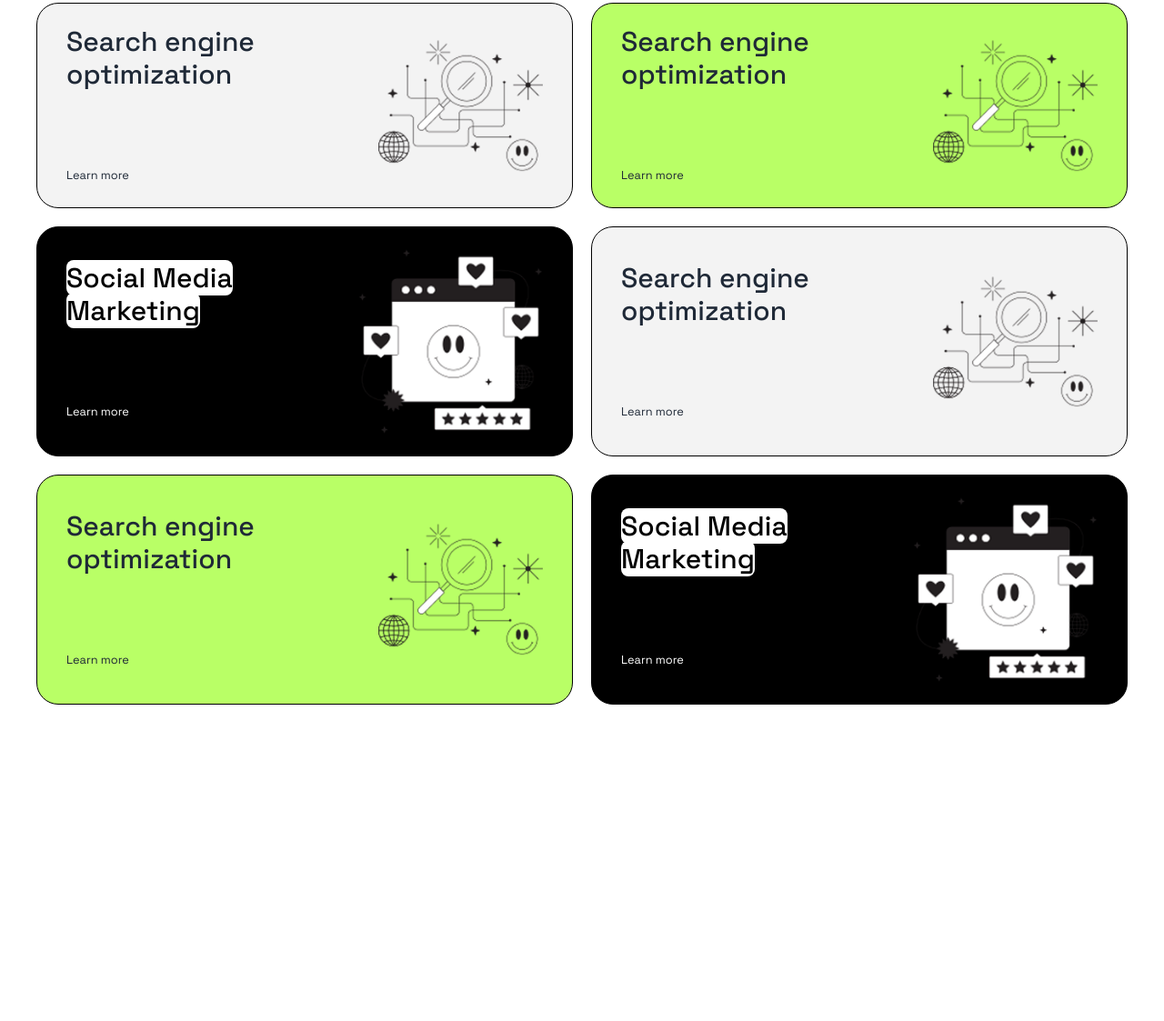
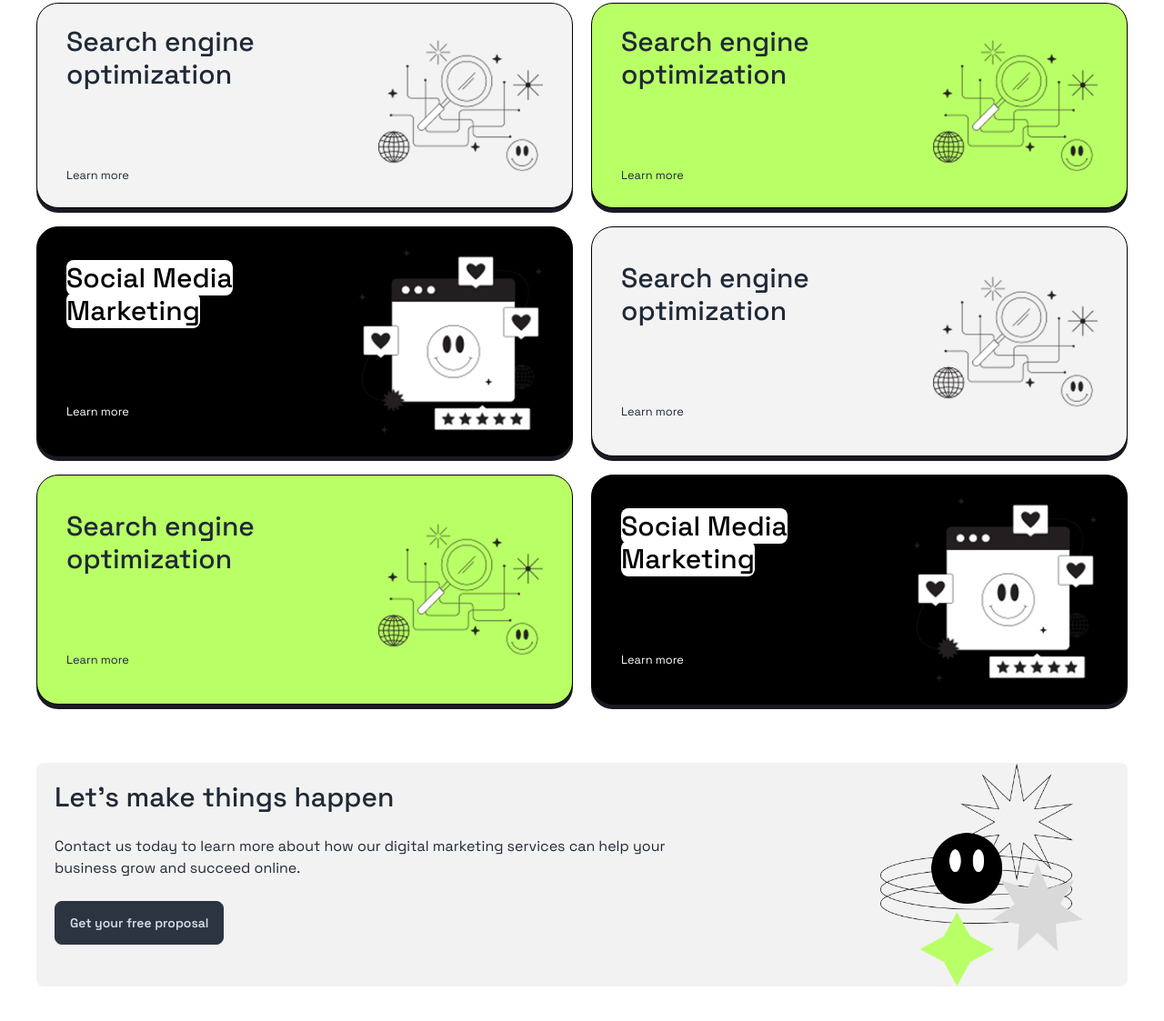
Before and after one commit to shihab103/Big-Project, a plain HTML site: page index.html in a window 1280 px wide. Shown: the part 605-1728 px from the top of the page at 91% size. Before the commit the page ends 1524 px from the top, so only its background shows below. Drawn offline with nearby package versions, Linux system fonts and the light colour scheme.

Commit message:
happen section

```diff
--- a/index.html
+++ b/index.html
@@ -112,7 +112,7 @@
 
     <!-- Services section -->
 
-    <section class="md:container mx-auto mt-5">
+    <section class="md:container mx-auto mt-5 mb-16">
       <div class="lg:px-10 px-5">
         <div class="lg:flex text-center items-center">
           <h1 class="bg-[#B9FF66] inline px-3 py-1 rounded-md font-bold text-center mr-2">Services</h1>
@@ -122,9 +122,9 @@
           </p>
         </div>
         <!-- boxes -->
-        <div class="grid lg:grid-cols-2 mt-12 gap-5 mb-36">
+        <div class="grid lg:grid-cols-2 mt-12 gap-5">
           <!-- box-1 -->
-          <div class="bg-[#F3F3F3] flex items-center px-8 py-6 rounded-3xl border border-black">
+          <div class="bg-[#F3F3F3] flex items-center px-8 py-6 rounded-3xl border border-black shadow-[0px_5px_0px_0px_rgb(25,26,35)]">
             <div>
               <h1 class="mb-20 text-3xl font-medium">Search engine optimization</h1>
               <p><small>Learn more</small></p>
@@ -136,7 +136,7 @@
               />
             </div>
           </div>
-          <div class="bg-[#B9FF66] flex items-center px-8 py-6 rounded-3xl border border-black">
+          <div class="bg-[#B9FF66] flex items-center px-8 py-6 rounded-3xl border border-black shadow-[0px_5px_0px_0px_rgb(25,26,35)]">
             <div>
               <h1 class="mb-20 text-3xl font-medium">Search engine optimization</h1>
               <p><small>Learn more</small></p>
@@ -148,7 +148,7 @@
               />
             </div>
           </div>
-          <div class="bg-black text-white flex items-center px-8 py-6 rounded-3xl border border-black">
+          <div class="bg-black text-white flex items-center px-8 py-6 rounded-3xl border border-black shadow-[0px_5px_0px_0px_rgb(25,26,35)]">
             <div>
               <h1 class="bg-white rounded-lg text-black inline text-3xl font-medium">Social Media</h1>
               <h1 class="bg-white rounded-lg text-black inline text-3xl font-medium">Marketing</h1>
@@ -161,7 +161,7 @@
               />
             </div>
           </div>
-          <div class="bg-[#F3F3F3] flex items-center px-8 py-6 rounded-3xl border border-black">
+          <div class="bg-[#F3F3F3] flex items-center px-8 py-6 rounded-3xl border border-black shadow-[0px_5px_0px_0px_rgb(25,26,35)]">
             <div>
               <h1 class="mb-20 text-3xl font-medium">Search engine optimization</h1>
               <p><small>Learn more</small></p>
@@ -173,7 +173,7 @@
               />
             </div>
           </div>
-          <div class="bg-[#B9FF66] flex items-center px-8 py-6 rounded-3xl border border-black">
+          <div class="bg-[#B9FF66] flex items-center px-8 py-6 rounded-3xl border border-black shadow-[0px_5px_0px_0px_rgb(25,26,35)]">
             <div>
               <h1 class="mb-20 text-3xl font-medium">Search engine optimization</h1>
               <p><small>Learn more</small></p>
@@ -185,7 +185,7 @@
               />
             </div>
           </div>
-          <div class="bg-black text-white flex items-center px-8 py-6 rounded-3xl border border-black">
+          <div class="bg-black text-white flex items-center px-8 py-6 rounded-3xl border border-black shadow-[0px_5px_0px_0px_rgb(25,26,35)]">
             <div>
               <h1 class="bg-white rounded-lg text-black inline text-3xl font-medium">Social Media</h1>
               <h1 class="bg-white rounded-lg text-black inline text-3xl font-medium">Marketing</h1>
@@ -201,5 +201,27 @@
         </div>
       </div>
     </section>
+
+    <!-- happen section -->
+
+    <section class="md:container mx-auto mb-16">
+      <div class="lg:px-10 px-5">
+        <div class="hero bg-base-200 rounded-lg pb-5 lg:pb-0">
+          <div class="flex flex-col lg:flex-row-reverse">
+            <img
+              src="Assats/1.png"
+              class="hidden lg:flex rounded-lg w-56 mr-12" />
+            <div class="pt-5 ps-5 lg:pe-56">
+              <h1 class="text-3xl font-medium">Let’s make things happen</h1>
+              <p class="py-6">
+                Contact us today to learn more about how our digital marketing services can help your business grow and succeed online.
+              </p>
+              <button class="btn btn-neutral">Get your free proposal</button>
+            </div>
+          </div>
+        </div>
+      </div>
+    </section>
+
   </body>
 </html>
```
Also changed, not shown: Assats/1.png (added).
